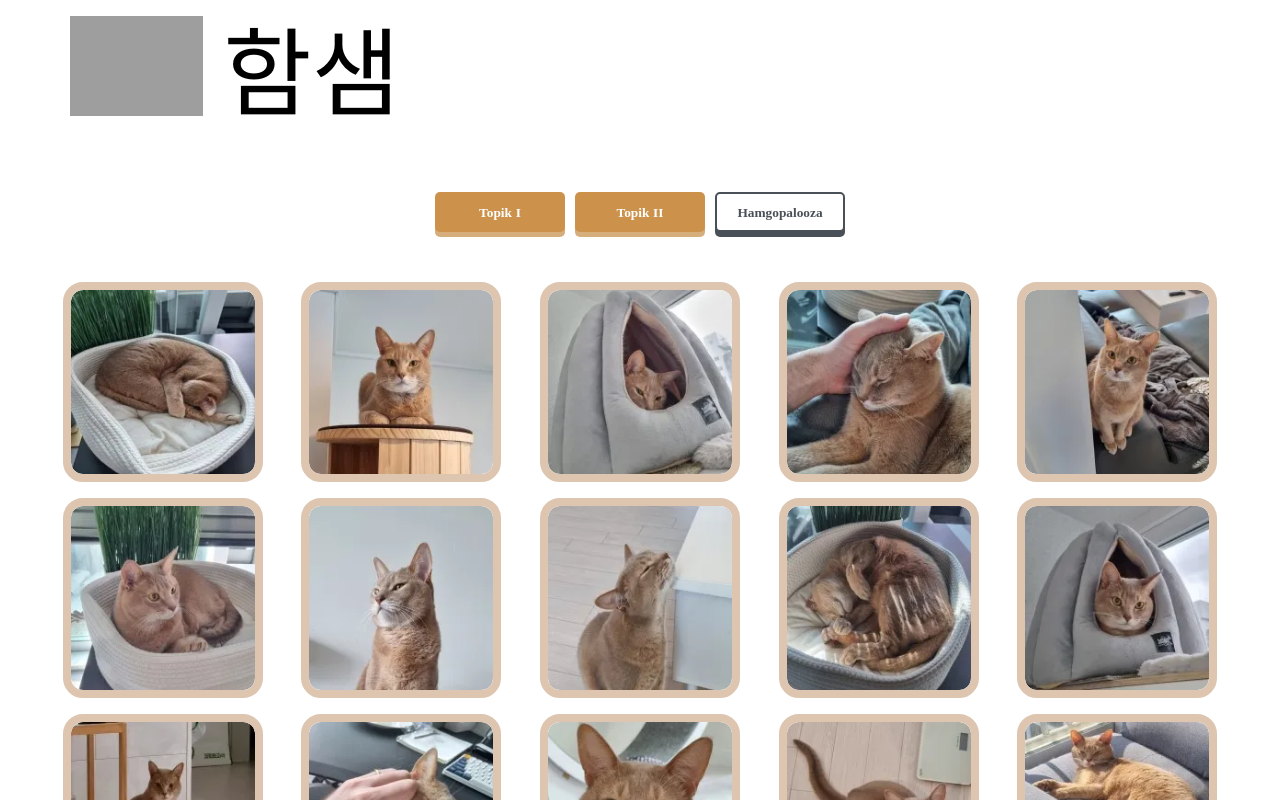
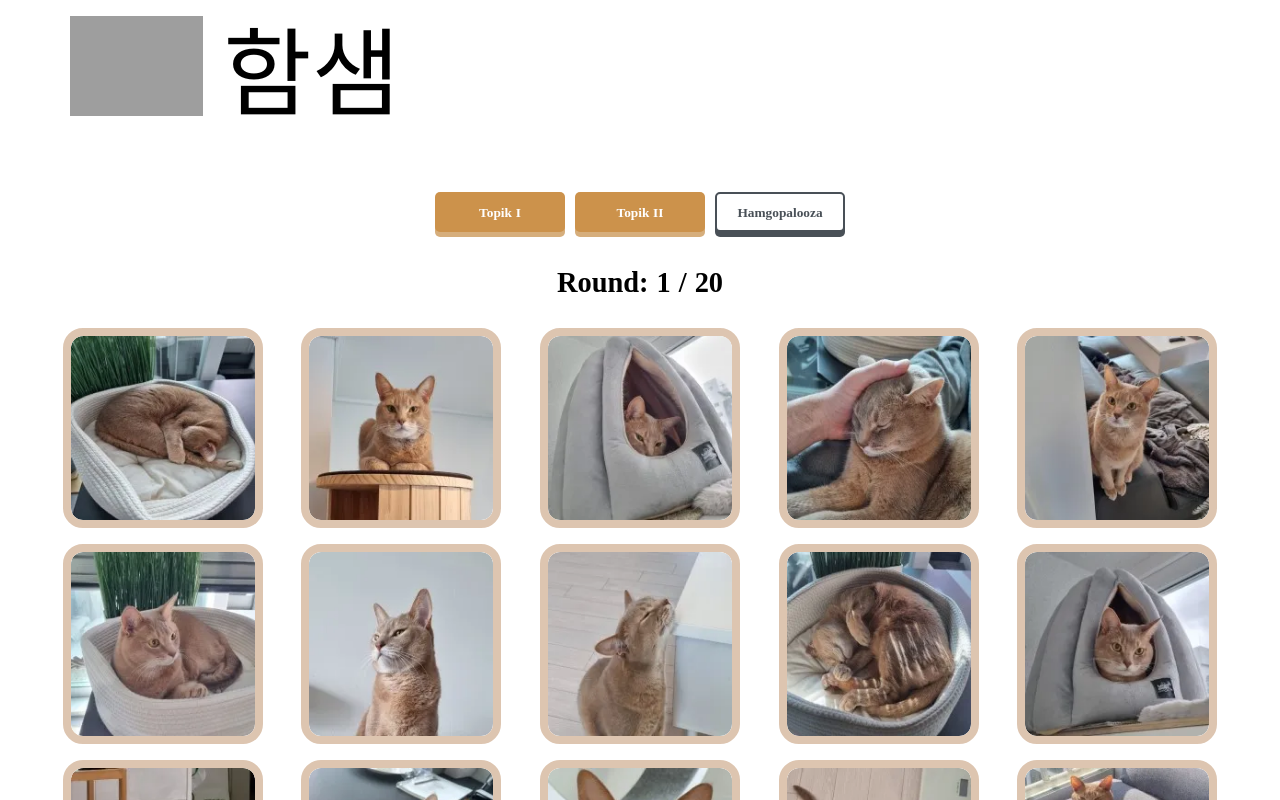
Before and after one commit to Matthiaswf/Hamsaem-Korean-Study-Page, a Vue app: page / in a window 1280 px wide. Both pictures are taken after a click on the button "Hamgopalooza". Shown: the top 800 px of the page. Built offline with nearby package versions, Linux system fonts and the light colour scheme; grey boxes are pictures that could not be loaded; a web font is replaced by a local one.

Commit message:
Basic Game Working

```diff
--- a/src/components/Game.vue
+++ b/src/components/Game.vue
@@ -1,34 +1,60 @@
 <template>
   <div class="game-container">
     <div v-if="loading" class="loading">Loading...</div>
-    <div class="game" v-else>
-      <div class="game-img" v-for="(image, index) in images" :key="index">
-        <img :src="image" :alt="'Game Image ' + index" />
+    <div class="round-display" v-else>
+      <h4>Round: {{ round }} / 20</h4>
+    </div>
+    <div class="game">
+      <div
+        class="game-img"
+        v-for="image in images"
+        :key="image.id"
+        @click="selectImage(image.id)"
+      >
+        <img :src="image.src" :alt="'Game Image ' + image.id" />
       </div>
     </div>
   </div>
 </template>
 
 <script>
-import { watch } from 'vue';
 import { useGameStore } from '@/stores/GameStore';
 import { storeToRefs } from 'pinia';
 
 export default {
   setup() {
+    let gameLost = false;
+
     const gameStore = useGameStore();
 
     // Turns them into Refs so we can use images
-    const { images, loading } = storeToRefs(gameStore);
+    const { images, selectedImages, round, loading } = storeToRefs(gameStore);
 
     // Get the images
     gameStore.getImages();
 
-    console.log(images);
+    function selectImage(id) {
+      if (selectedImages.value.includes(id)) {
+        gameLost = true;
+        gameStore.resetGame();
+        gameStore.shuffleImages();
+        console.log('Game Over');
+        return;
+      } else {
+        gameStore.selectImage(id);
+        gameStore.incrementRound();
+        if (round.value === 20) {
+          console.log('Win');
+        }
+        gameStore.shuffleImages();
+      }
+    }
 
     return {
       images,
       loading,
+      round,
+      selectImage,
     };
   },
 };
@@ -62,6 +88,10 @@ export default {
   max-width: 1200px;
 }
 
+h4 {
+  margin-bottom: 1em;
+}
+
 .game-img {
   width: 200px;
   height: 200px;
--- a/src/stores/GameStore.js
+++ b/src/stores/GameStore.js
@@ -3,6 +3,8 @@ import { defineStore } from 'pinia';
 export const useGameStore = defineStore('gameStore', {
   state: () => ({
     images: [],
+    selectedImages: [],
+    round: 1,
     loading: false,
   }),
   getters: {},
@@ -10,17 +12,56 @@ export const useGameStore = defineStore('gameStore', {
     async getImages() {
       this.loading = true;
 
-      // get images from assets/hamgopalooza directory
+      // Get images from assets directory
       const context = require.context(
         '@/assets/hamgopalooza',
         false,
-        /\.(png|jpe?g|svg|webp)$/ // Added webp here
+        /\.(png|jpe?g|svg|webp)$/
       );
-      console.log('Context Keys:', context.keys()); // Check the keys
-      const data = context.keys().map(context);
 
-      this.images = data;
+      this.images = context.keys().map((path, index) => {
+        const imageUrl = context(path);
+
+        return {
+          id: index, // Unique ID
+          src: imageUrl, // Corrected source path
+        };
+      });
+
       this.loading = false;
+    },
+    async getSelectedImages() {
+      return this.selectedImages;
+    },
+
+    selectImage(id) {
+      this.selectedImages.push(id);
+    },
+
+    getRound() {
+      return this.round;
+    },
+    incrementRound() {
+      this.round++;
+    },
+
+    shuffleImages() {
+      console.log('Before Shuffle:', [...this.images]); // Debugging
+
+      // Shuffle using Fisher-Yates algorithm
+      const shuffled = [...this.images];
+      for (let i = shuffled.length - 1; i > 0; i--) {
+        const j = Math.floor(Math.random() * (i + 1));
+        [shuffled[i], shuffled[j]] = [shuffled[j], shuffled[i]];
+      }
+
+      this.images = shuffled; // Vue will detect this change
+
+      console.log('After Shuffle:', [...this.images]); // Debugging
+    },
+    resetGame() {
+      this.selectedImages = [];
+      this.round = 1;
     },
   },
 });
--- a/src/views/HomeView.vue
+++ b/src/views/HomeView.vue
@@ -68,7 +68,6 @@ export default {
   display: flex;
   flex-direction: column;
   align-items: center;
-  gap: 20px;
 }
 
 .filter {
```
